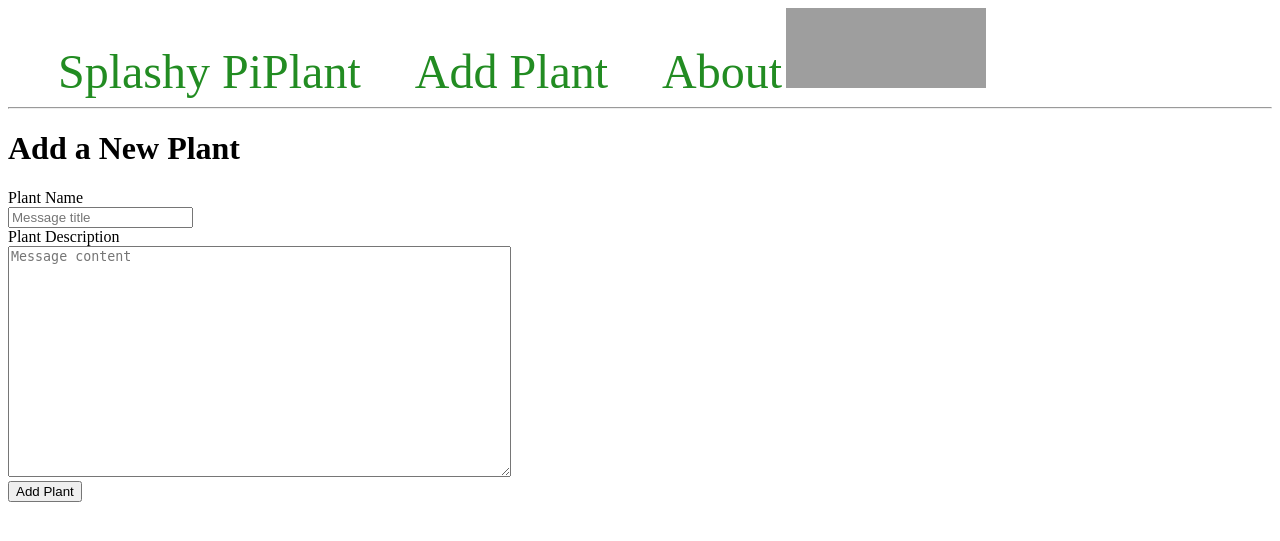
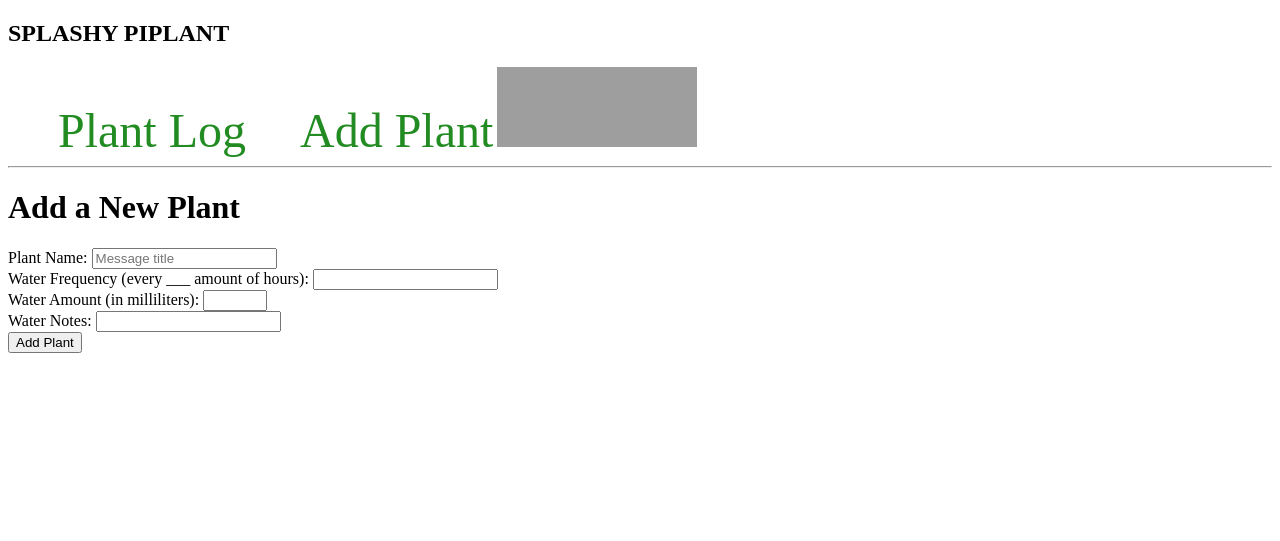
Before and after one commit to TruMoney2890/SplashyPiPlant, a Flask app: page /create/ in a window 1280 px wide. Shown: the top 541 px of the page. Run offline with Flask 2, Linux system fonts and the light colour scheme; grey boxes are pictures that could not be loaded.

Commit message:
syncing commit. Added additional add plant functionality

```diff
--- a/TESTING/OUTPUT.txt
+++ b/TESTING/OUTPUT.txt
@@ -1 +1,4 @@
-Title:appleContent:banana
+Title:test
+ Water Amount:25
+ Water Frequency:1
+ Notes:e
--- a/TESTING/app.py
+++ b/TESTING/app.py
@@ -1,15 +1,20 @@
+import json
 from flask import Flask, render_template, request, url_for, flash, redirect
 import urllib
 
 app = Flask(__name__)
 
+## ADD PLANT LOCATION, AS IN WHAT LINE IT IS AT
+## ADD REMOVE FUNCTION
+## CHECKBOXES FOR mL AMOUNTS
+## ADD ABILITY TO SELECT WHICH LINE THE PLANT IS AT AND DRAW A DIAGRAM
 
 app.config['SECRET_KEY'] = '15d95fea91abf12688dde77bf2ce14f98bd78533b71217e4'
 
 messages = [{'title': 'Spring Cactus',
-             'content': 'Watered 3 times a day'},
+            'content': 'WATERED: 3 times a day'},
             {'title': 'Arabian Bonzai Tree',
-             'content': 'Watered 2 times a day'}
+            'content': 'WATERED: 2 times a day'}
             ]
 
 @app.route('/')
@@ -28,18 +33,20 @@ def my_form_post():
 def main():
     return render_template('index.html')
 
-
 @app.route('/create/', methods=('GET', 'POST'))
 def create():
 
     if request.method == 'POST':
         title = request.form['title']
-        content = request.form['content']
+        # content = request.form['content']
+        water_amount = request.form['water_amount']
+        water_frequency = request.form['water_frequency']
+        water_notes = request.form['water_notes']
 
         # Need to figure out the source of each piece of text, and put it in the output file
-        with open('OUTPUT.txt', 'w') as f:
-            f.write(str(f'Title:{title}'))
-            f.write(str(f'Content:{content}'))
+        #with open('OUTPUT.txt', 'w') as f:
+         #   f.write(str(f'Title:{title}'))
+          #  f.write(str(f'Content:{content}'))
 
 
 
@@ -51,18 +58,51 @@ def create():
         # getting input with name = lname in HTML form
         contentForm = request.form.get("content")
 
-        flash(titleForm)
-        flash(contentForm)
+        plantInfo = 'WATERED: '+ water_amount+ ' mL EVERY: '+ water_frequency + ' hours' + '\n' + 'NOTES: ' + '\n' + water_notes
 
         if not title:
             flash('Title is required!')
-        elif not content:
-            flash('Content is required!')
+        elif not water_amount:
+            flash('Water amount is required!')
         else:
-            messages.append({'title': title, 'content': content})
+            messages.append({'title': title, 'content': plantInfo})
 
-            flash(title)
-            flash(content)
+            # Need to figure out the source of each piece of text, and put it in the output file
+            with open('OUTPUT.txt', 'w') as f:
+                f.write(str(f'Title: {title}\n'))
+                f.write(str(f' Water Amount: {water_amount}\n'))
+                f.write(str(f' Water Frequency: {water_frequency}\n'))
+                f.write(str(f' Notes: {water_notes}\n'))
+
+            flash('Added ' + title + ': ' + plantInfo)
+            #flash(water_amount)
+
+
+            # # the file to be converted to
+            # # json format
+            # filename = 'OUTPUT.txt'
+
+            # # dictionary where the lines from
+            # # text will be stored
+            # dict1 = {}
+
+            # # creating dictionary
+            # with open(filename) as fh:
+
+            #     for line in fh:
+            #         print(line)
+
+            #         # reads each line and trims of extra the spaces
+            #         # and gives only the valid words
+            #         command, description = line.strip().split(None, 1)
+
+            #         dict1[command] = description.strip()
+
+            # # creating json file
+            # # the JSON file is named as test1
+            # out_file = open("test1.json", "w")
+            # json.dump(dict1, out_file, indent = 4, sort_keys = False)
+            # out_file.close()
 
             return redirect(url_for('index'))
     return render_template('create.html')
--- a/TESTING/templates/base.html
+++ b/TESTING/templates/base.html
@@ -27,9 +27,10 @@
 </head>
 <body>
     <nav>
-        <a href="{{ url_for('index') }}">Splashy PiPlant</a>
+        <h1>SPLASHY PIPLANT</h1>
+        <a href="{{ url_for('index') }}">Plant Log</a>
         <a href="{{ url_for('create') }}">Add Plant</a>
-        <a href="#">About</a>
+        <!--<a href="#">Splashy PiPlant</a>-->
         <!DOCTYPE html> <html>
             <head>
                 <title>HTML img Tag</title>
--- a/TESTING/templates/create.html
+++ b/TESTING/templates/create.html
@@ -2,22 +2,30 @@
 
 {% block content %}
     <h1>{% block title %} Add a New Plant {% endblock %}</h1>
-    <form method="post">
-        <label for="title">Plant Name</label>
-        <br>
+
+    <!-- Numerical input for plant watering frequency -->
+    <form action="{{ url_for('create') }}" method="POST">
+        <label for="title">Plant Name:</label>
         <input type="text" name="title"
-               placeholder="Message title"
-               value="{{ request.form['title'] }}"></input>
+            placeholder="Message title"
+            value="{{ request.form['title'] }}"></input>
+            <br>
+
+        <label for="water_frequency">Water Frequency (every ___ amount of hours):</label>
+        <input type="number" name="water_frequency" id="water_frequency">
         <br>
 
-        <label for="content">Plant Description</label>
+        <label for="water_amount">Water Amount (in milliliters):</label>
+        <input type="number" name="water_amount" id="water_amount" min="0" max="250" step="25">
         <br>
-        <textarea name="content"
-                  placeholder="Message content"
-                  rows="15"
-                  cols="60"
-                  >{{ request.form['content'] }}</textarea>
+
+        <label for="water_notes">Water Notes:</label>
+        <input type="text" name="water_notes" id="water_notes">
         <br>
-        <button type="submit">Add Plant</button>
+
+        <input type="submit" value="Add Plant">
+        <br>
+        <br>
     </form>
+
 {% endblock %}
```
